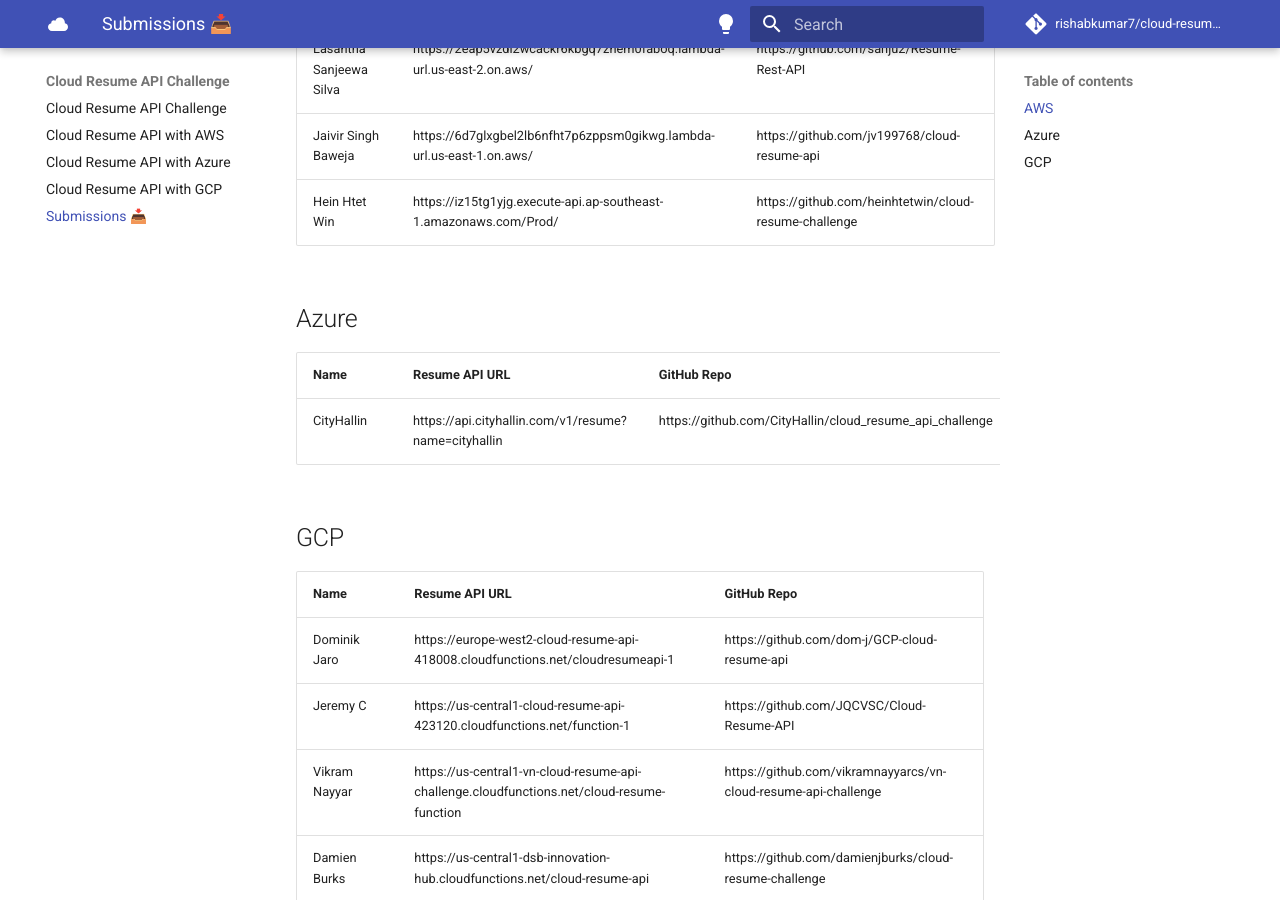
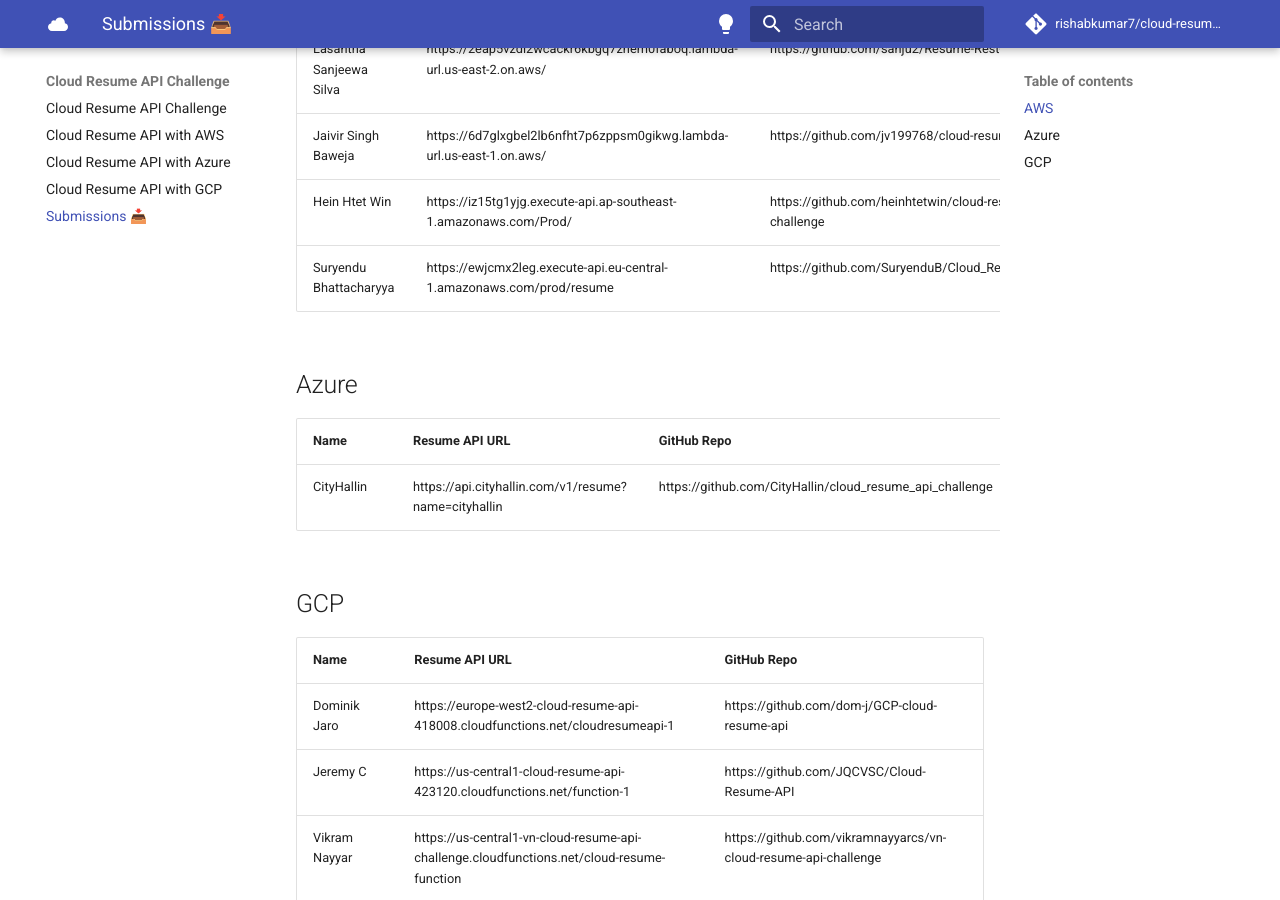
Before and after one commit to rishabkumar7/cloud-resume-api, an MkDocs documentation site: the page built from docs/submissions.md, in a window 1280 px wide and 900 px high, scrolled down 513 px. Built offline with MkDocs 1.6.1 and Material for MkDocs 9.7.7, drawn with Linux system fonts in a browser that asks for light colours; comment, search, counter and statistics services are not loaded.

Commit message:
Update submissions.md

```diff
--- a/docs/submissions.md
+++ b/docs/submissions.md
@@ -12,6 +12,7 @@
 | Lasantha Sanjeewa Silva | https://2eap5vzdl2wcackr6kbgq7znem0faboq.lambda-url.us-east-2.on.aws/ | https://github.com/sanju2/Resume-Rest-API
 | Jaivir Singh Baweja | https://6d7glxgbel2lb6nfht7p6zppsm0gikwg.lambda-url.us-east-1.on.aws/ | https://github.com/jv199768/cloud-resume-api
 | Hein Htet Win | https://iz15tg1yjg.execute-api.ap-southeast-1.amazonaws.com/Prod/ | https://github.com/heinhtetwin/cloud-resume-challenge
+| Suryendu Bhattacharyya | https://ewjcmx2leg.execute-api.eu-central-1.amazonaws.com/prod/resume | https://github.com/SuryenduB/Cloud_Resume_JSON
 
 ## Azure
 
```
